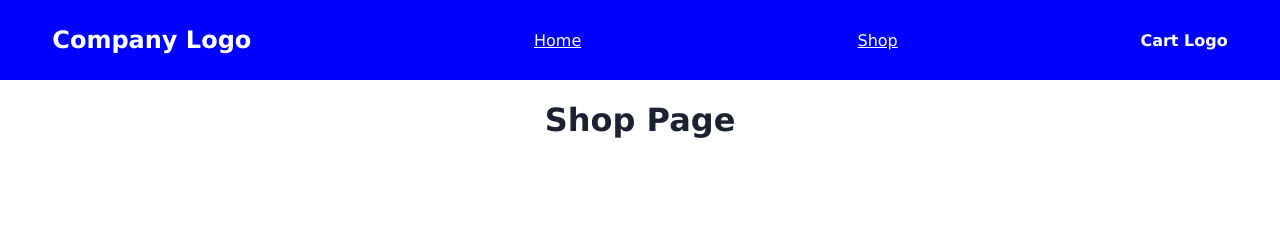
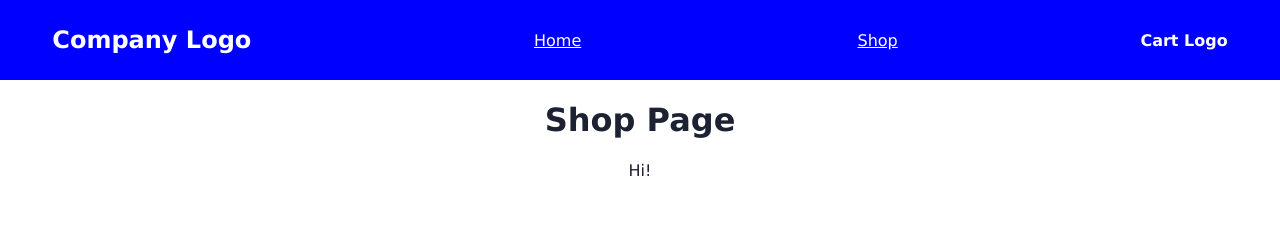
Before and after one commit to livingicon/shopping-cart, a React (Create React App) app: page /shop in a window 1280 px wide. Shown: the top 251 px of the page. Built offline with nearby package versions, Linux system fonts and the light colour scheme; no server answers.

Commit message:
Add ProductCards.js

```diff
--- /dev/null
+++ b/src/components/Main/ProductCards.js
@@ -0,0 +1,15 @@
+// Header.js
+
+import React from "react";
+// import { Routes, Route } from "react-router-dom";
+
+const ProductCards = () => {
+
+  return (
+    <div className="ProductCards">
+      Hi!
+    </div>
+  )
+}
+
+export default ProductCards;
--- a/src/components/Main/Shop.js
+++ b/src/components/Main/Shop.js
@@ -1,8 +1,10 @@
 // Shop.js
 
 import React, { useState, useEffect } from "react";
+import ProductCards from "./ProductCards";
 
 const Shop = () => {
+  // add loader?
   const [items, setItems] = useState([]);
 
   useEffect(() => {
@@ -16,7 +18,7 @@ const Shop = () => {
     const items = [];
     for (let i = 1; i <= 15; i++) {
       const fakeStoreURL = `https://fakestoreapi.com/products/${i}`;
-      const response = await fetch(fakeStoreURL, {mode: 'cors'});
+      const response = await fetch(fakeStoreURL);
       const products = await response.json();
       const itemID = products.id;
       const itemName = products.title;
@@ -31,7 +33,7 @@ const Shop = () => {
   return (
     <div>
       <h1>Shop Page</h1>
-      {/* {Clothes} */}
+      <ProductCards />
     </div>
   );
 }
```
